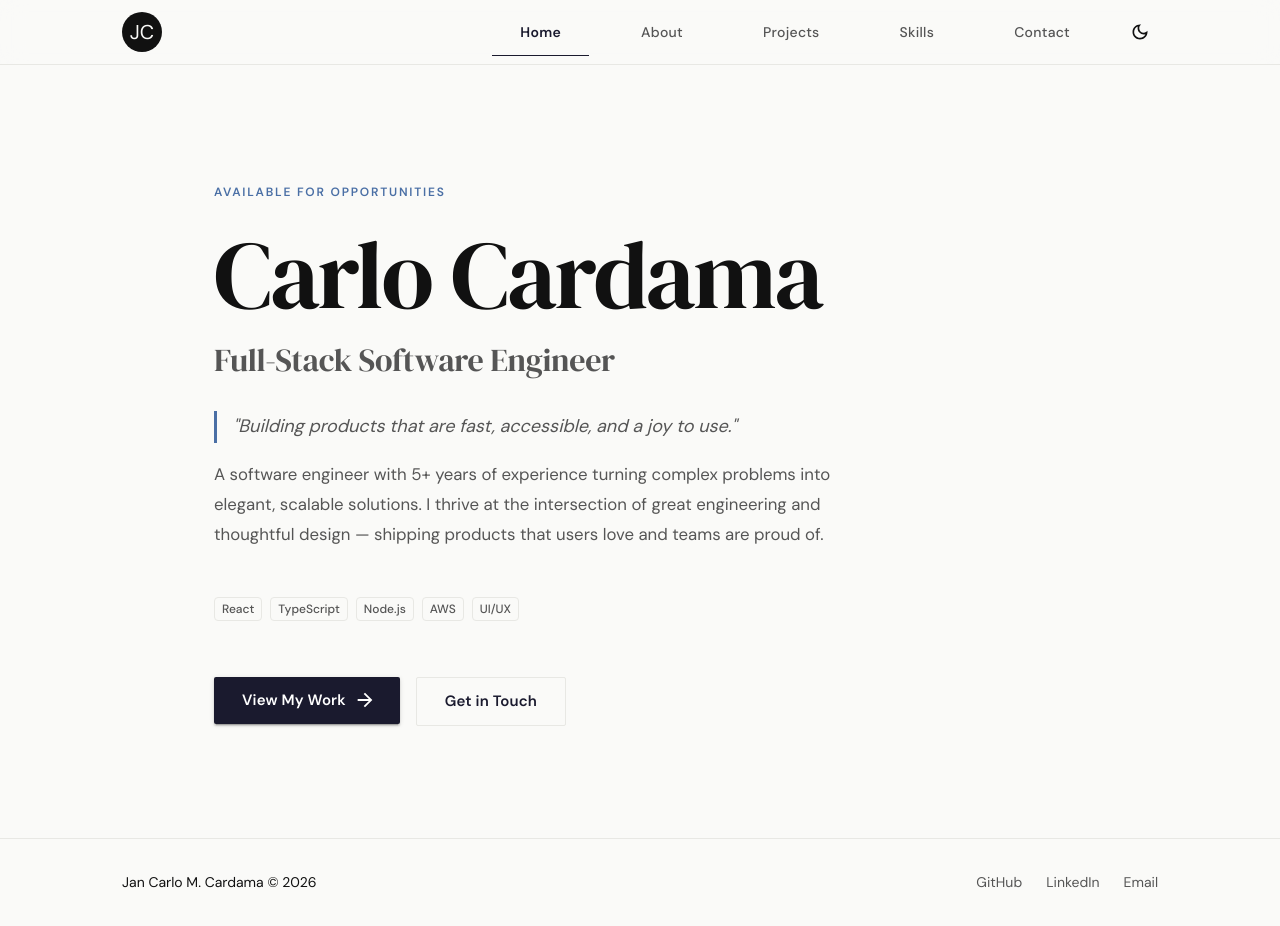
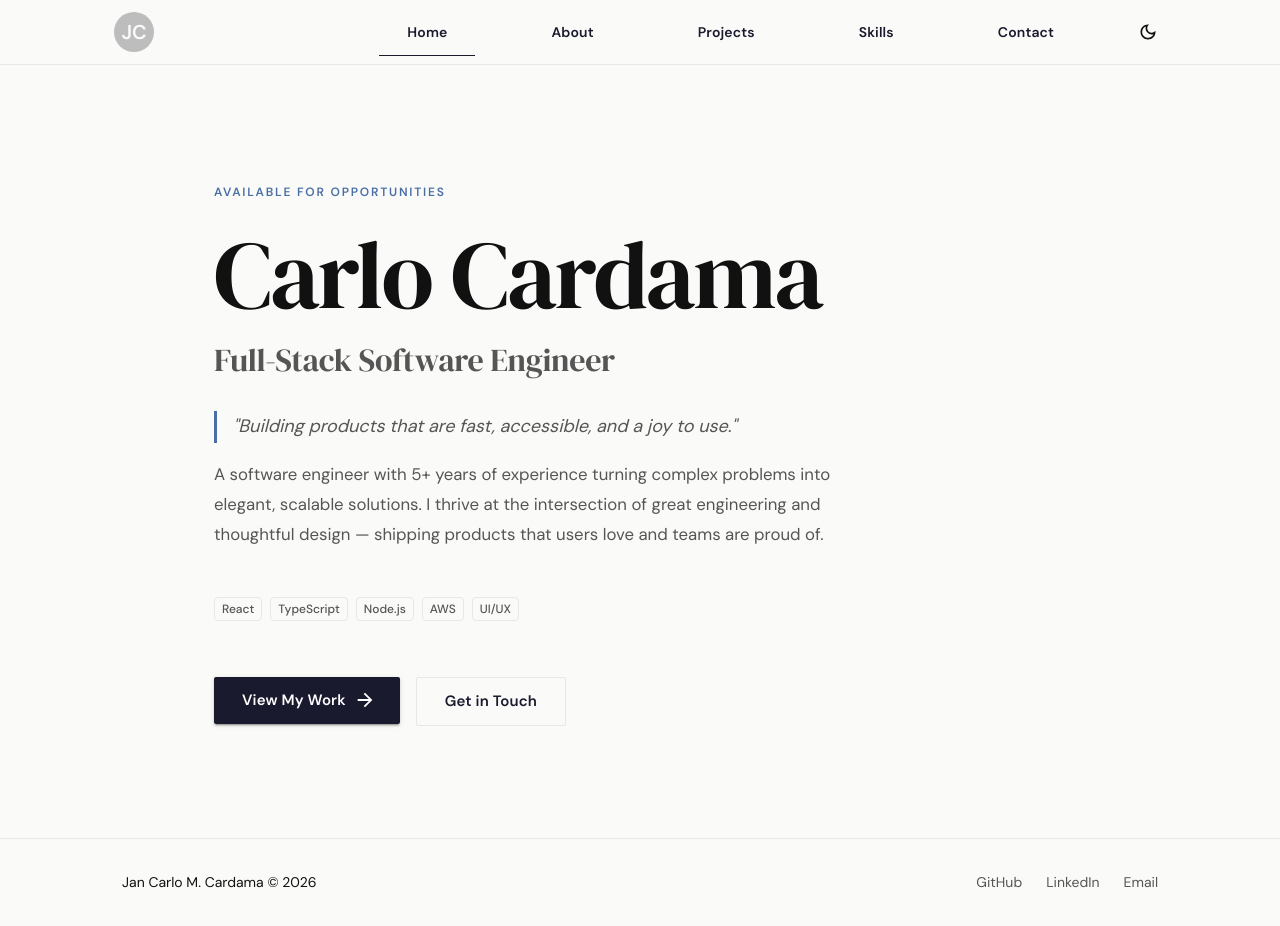
Before and after one commit to jcmcardama/my-portfolio, a React (Vite) app: page / in a window 1280 px wide. Built offline with nearby package versions, Linux system fonts and the light colour scheme.

Commit message:
remove sx props and change to class

```diff
--- a/src/app/components/Footer.tsx
+++ b/src/app/components/Footer.tsx
@@ -1,27 +1,17 @@
 import { Box, Typography, Link, Divider } from '@mui/material';
+import '../styles/components/Footer.scss';
 
 export default function Footer() {
   const year = 2026;
+
   return (
-    <Box component="footer" sx={{ mt: 'auto' }}>
+    <Box component="footer" className="footer">
       <Divider />
-      <Box
-        sx={{
-          maxWidth: 1100,
-          mx: 'auto',
-          px: { xs: 2, md: 4 },
-          py: 4,
-          display: 'flex',
-          flexDirection: { xs: 'column', sm: 'row' },
-          justifyContent: 'space-between',
-          alignItems: 'center',
-          gap: 1,
-        }}
-      >
+      <Box className="footer-content">
         <Typography variant="body2" color="text.secondary">
           Jan Carlo M. Cardama © {year}
         </Typography>
-        <Box sx={{ display: 'flex', gap: 3 }}>
+        <Box className="footer-link-container">
           {[
             { label: 'GitHub',   href: 'https://github.com/yourusername'              },
             { label: 'LinkedIn', href: 'https://linkedin.com/in/yourusername'         },
@@ -34,8 +24,7 @@ export default function Footer() {
               rel="noopener noreferrer"
               underline="hover"
               variant="body2"
-              color="text.secondary"
-              sx={{ '&:hover': { color: 'text.primary' }, transition: 'color 0.2s' }}
+              className="footer-link"
             >
               {link.label}
             </Link>
--- a/src/app/components/Layout.tsx
+++ b/src/app/components/Layout.tsx
@@ -2,19 +2,13 @@ import { Box } from '@mui/material';
 import { Outlet } from 'react-router-dom';
 import Navbar from './Navbar';
 import Footer from './Footer';
+import '../styles/components/Layout.scss';
 
 export default function Layout() {
   return (
-    <Box
-      sx={{
-        minHeight: '100vh',
-        display: 'flex',
-        flexDirection: 'column',
-        bgcolor: 'background.default',
-      }}
-    >
+    <Box className="layout">
       <Navbar />
-      <Box component="main" sx={{ flex: 1 }}>
+      <Box component="main" className="main-content">
         <Outlet />
       </Box>
       <Footer />
--- a/src/app/components/Navbar.tsx
+++ b/src/app/components/Navbar.tsx
@@ -9,6 +9,7 @@ import MenuIcon  from '@mui/icons-material/Menu';
 import CloseIcon from '@mui/icons-material/Close';
 import { NavLink, useLocation } from 'react-router-dom';
 import ThemeToggle from './ThemeToggle';
+import '../styles/components/Navbar.scss';
 // import carloLogo from '../assets/carlo_logo.png';
 
 interface NavItem {
@@ -33,59 +34,34 @@ export default function Navbar() {
   const isActive = (path: string) =>
     path === '/' ? location.pathname === '/' : location.pathname.startsWith(path);
 
-  const navLinkSx = (active: boolean) => ({
-    color: active ? 'primary.main' : 'text.secondary',
-    fontWeight: active ? 700 : 500,
-    fontSize: '0.875rem',
-    letterSpacing: '0.02em',
-    position: 'relative',
-    '&::after': {
-      content: '""',
-      position: 'absolute',
-      bottom: -2,
-      left: 0,
-      right: 0,
-      height: '1px',
-      bgcolor: 'primary.main',
-      transform: active ? 'scaleX(1)' : 'scaleX(0)',
-      transition: 'transform 0.2s ease',
-    },
-    '&:hover::after': { transform: 'scaleX(1)' },
-    '&:hover': { color: 'text.primary', bgcolor: 'transparent' },
-  });
+  const navLinkClass = (active: boolean) =>
+    active ? 'navbar-link active' : 'navbar-link';
 
   return (
     <>
       <AppBar position="sticky" color="transparent" elevation={0}>
-        <Toolbar sx={{ maxWidth: 1100, width: '100%', mx: 'auto', px: { xs: 2, md: 4 } }}>
+        <Toolbar className="navbar-toolbar">
           {/* Logo / Name */}
           <Typography
             component={NavLink}
             to="/"
             variant="h6"
-            sx={{
-              textDecoration: 'none',
-              color: 'text.primary',
-              fontFamily: '"DM Serif Display", serif',
-              fontWeight: 400,
-              fontSize: '1.25rem',
-              flexGrow: 1,
-            }}
+            className="navbar-brand"
           >
-            <Avatar sx={{ bgcolor: 'text.primary', color: 'background.default' }}>JC</Avatar>
+            <Avatar className="navbar-avatar">JC</Avatar>
             {/* <Avatar alt="JCMC logo" src={carloLogo} /> */}
           </Typography>
 
           {/* Desktop Nav */}
           {!isMobile && (
-            <Box sx={{ display: 'flex', alignItems: 'center', gap: 3 }}>
+            <Box className="navbar-links">
               {NAV_ITEMS.map(item => (
                 <Button
                   key={item.path}
                   component={NavLink}
                   to={item.path}
                   disableRipple
-                  sx={navLinkSx(isActive(item.path))}
+                  className={navLinkClass(isActive(item.path))}
                 >
                   {item.label}
                 </Button>
@@ -96,13 +72,12 @@ export default function Navbar() {
 
           {/* Mobile: Toggle + Burger */}
           {isMobile && (
-            <Box sx={{ display: 'flex', alignItems: 'center' }}>
+            <Box className="navbar-mobile-actions">
               <ThemeToggle />
               <IconButton
                 onClick={() => setDrawerOpen(true)}
                 color="inherit"
                 edge="end"
-                sx={{ ml: 0.5 }}
               >
                 <MenuIcon />
               </IconButton>
@@ -117,8 +92,8 @@ export default function Navbar() {
         open={drawerOpen}
         onClose={() => setDrawerOpen(false)}
       >
-        <Box sx={{ p: 2, display: 'flex', justifyContent: 'space-between', alignItems: 'center' }}>
-          <Typography variant="h6" sx={{ fontFamily: '"DM Serif Display", serif', fontWeight: 400 }}>
+        <Box className="navbar-drawer-header">
+          <Typography variant="h6" className="navbar-drawer-title">
             Menu
           </Typography>
           <IconButton onClick={() => setDrawerOpen(false)}>
@@ -126,18 +101,14 @@ export default function Navbar() {
           </IconButton>
         </Box>
         <Divider />
-        <List sx={{ pt: 2 }}>
+        <List className="navbar-list">
           {NAV_ITEMS.map(item => (
             <ListItem key={item.path} disablePadding>
               <ListItemButton
                 component={NavLink}
                 to={item.path}
                 onClick={() => setDrawerOpen(false)}
-                sx={{
-                  mx: 1,
-                  borderRadius: 1,
-                  '&.active': { bgcolor: 'action.selected' },
-                }}
+                className={isActive(item.path) ? 'navbar-drawer-button active' : 'navbar-drawer-button'}
               >
                 <ListItemText
                   primary={item.label}
```
